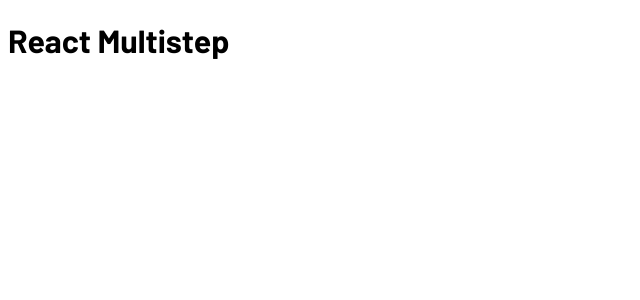
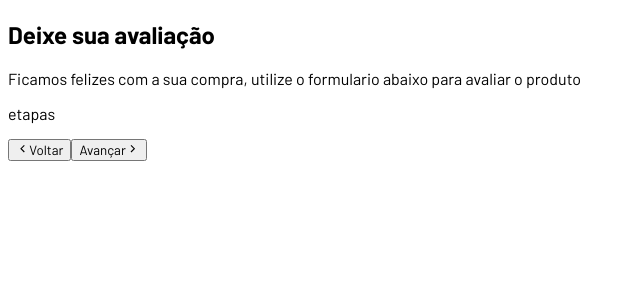
Before and after one commit to m4rcosmatos/multistep_form_react, a React (Vite) app: page / in a window 1280 px wide. Shown: the top 300 px of the page, without its empty margins (0-640 px from the left). Built offline with nearby package versions, Linux system fonts and the light colour scheme.

Commit message:
Estrutura base

```diff
--- a/src/App.jsx
+++ b/src/App.jsx
@@ -1,13 +1,36 @@
-import './App.css'
+// Components
+import { GrFormNext, GrFormPrevious } from "react-icons/gr";
+
+import "./App.css";
 
 function App() {
-
-
   return (
-    <div className= "App">
-      <h1>React Multistep</h1>
+    <div className="app">
+      <div className="header">
+        <h2>Deixe sua avaliação</h2>
+        <p>
+          Ficamos felizes com a sua compra, utilize o formulario abaixo para
+          avaliar o produto
+        </p>
+      </div>
+      <div className="form-container">
+        <p>etapas</p>
+        <form>
+          <div className="inputs-container"></div>
+          <div className="actions">
+            <button type="button">
+              <GrFormPrevious/>
+              <span>Voltar</span>
+            </button>
+            <button type="submit">
+              <span>Avançar</span>
+              <GrFormNext/>
+            </button>
+          </div>
+        </form>
+      </div>
     </div>
-  )
+  );
 }
 
-export default App
+export default App;
```
